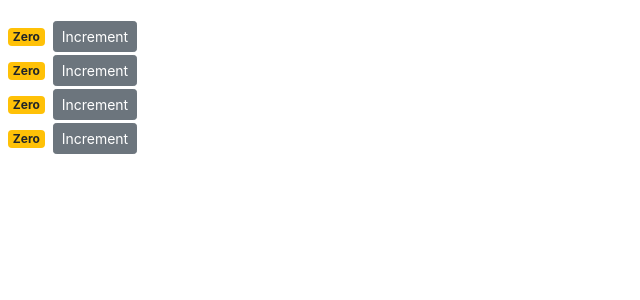
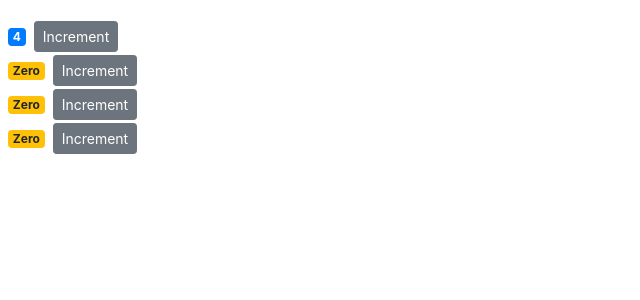
Before and after one commit to InfoTechSole/react-practice, a React (Create React App) app: page / in a window 1280 px wide. Shown: the top 300 px of the page, without its empty margins (0-640 px from the left). Built offline with nearby package versions, Linux system fonts and the light colour scheme.

Commit message:
4-NestedComponents 3rd lecture -- Passing data to components

```diff
--- a/src/components/counter.jsx
+++ b/src/components/counter.jsx
@@ -2,7 +2,7 @@
 
 class Counter extends Component {
   state = {
-    count: 0
+    count: this.props.value
   };
 
   // To updte 'state' we need to use one of method 'setState' inherited from base 'Component' of react
@@ -20,6 +20,7 @@
   //   };
 
   render() {
+    console.log(this.props);
     return (
       <React.Fragment>
         <div>
--- a/src/components/counters.jsx
+++ b/src/components/counters.jsx
@@ -4,7 +4,7 @@
 class Counters extends Component {
   state = {
     counters: [
-      { id: 1, value: 0 },
+      { id: 1, value: 4 },
       { id: 2, value: 0 },
       { id: 3, value: 0 },
       { id: 4, value: 0 }
@@ -14,7 +14,7 @@
     return (
       <div>
         {this.state.counters.map(counter => (
-          <Counter key={counter.id} />
+          <Counter key={counter.id} value={counter.value} />
         ))}
       </div>
     );
```
